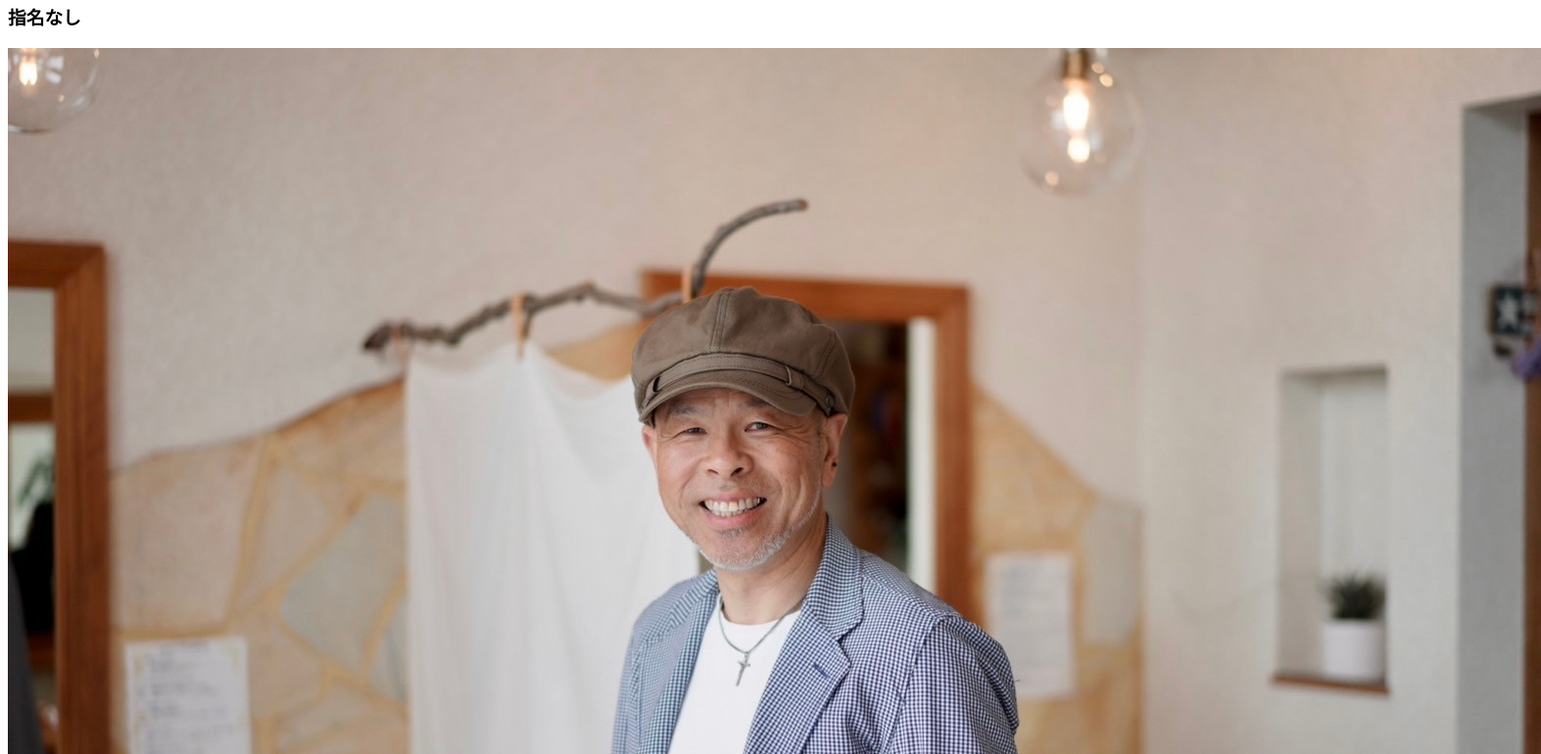
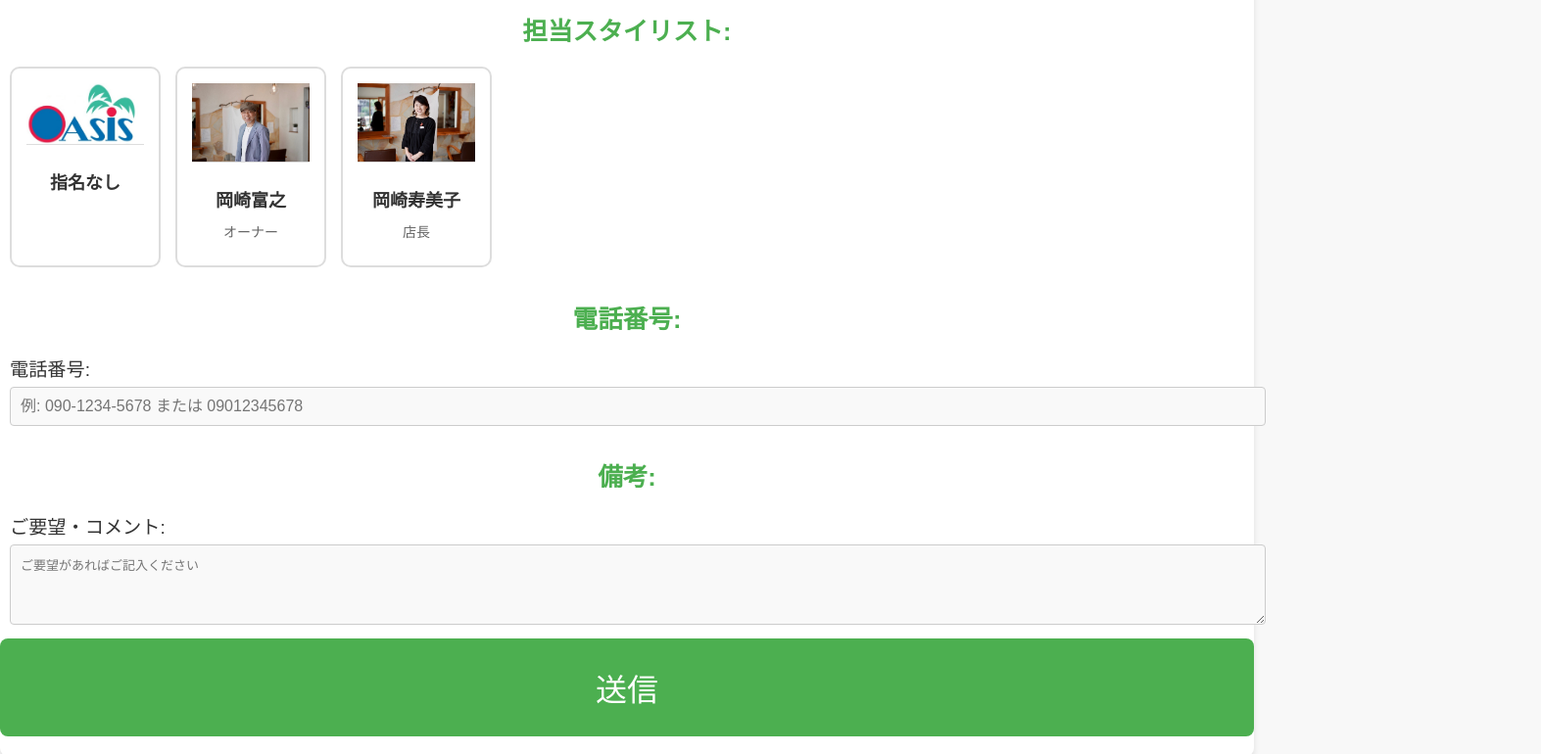
Before and after one commit to ZIN624/OASIS-MAIN, a plain HTML site: page index.html in a window 1280 px wide. Shown: the part 926-1696 px from the top of the page at 98% size, 1573 px wide, since content can reach past the window. Drawn offline with Linux system fonts and the light colour scheme.

Commit message:
Update style.css

```diff
--- a/style.css
+++ b/style.css
@@ -1,147 +1,224 @@
-<!DOCTYPE html>
-<html lang="ja">
-<head>
-  <meta charset="UTF-8">
-  <meta name="viewport" content="width=device-width, initial-scale=1.0">
-  <title>予約フォーム</title>
-  <link rel="stylesheet" href="style.css">
-</head>
+    /* 基本的なスタイル */
+    body {
+      font-family: 'Arial', sans-serif;
+      background-color: #f8f8f8;
+      color: #333;
+      margin: 0;
+      padding: 0;
 
-<body>
+    }
+    h1 {
+      text-align: center;
+      color: #FFF;
+      margin-top: 20px;
+      background-color: #4CAF50;
+      padding: 10px 0;
+    }
+    .title {
+      font-size: 1.6em;
+      color: #4CAF50;
+      margin-bottom: 10px;
+      text-align: center;
+    }
+    .date-container {
+      display: flex;
+      flex-direction: column;
+      margin-bottom: 20px;
+      padding-bottom: 20px;
+      background-color: #fff;
+      border-radius: 8px;
+      box-shadow: 0 4px 6px rgba(0, 0, 0, 0.1);
+    }
+    .input-wrapper {
+      margin: 10px;
+    }
+    .input-label {
+      font-size: 1.2em;
+      margin-bottom: 5px;
+      display: block;
+    }
+    .input-select,
+    .input-field,
+    .input-textarea {
+      font-size: 1em;
+      padding: 10px;
+      width: 100%;
+      border: 1px solid #ccc;
+      border-radius: 4px;
+      background-color: #f9f9f9;
+      transition: border-color 0.3s ease;
+    }
+    .input-select:focus,
+    .input-field:focus,
+    .input-textarea:focus {
+      outline: none;
+      border-color: #4CAF50;
+      background-color: #fff;
+    }
+    button {
+      padding: 12px;
+      font-size: 1.5em;
+      background-color: #4CAF50;
+      color: white;
+      border: none;
+      border-radius: 8px;
+      cursor: pointer;
+      width: 100%;
+      height: 100px;
+    }
+    button:hover {
+      background-color: #45a049;
+    }
+    #other-input-container {
+      display: none;
+    }
+    #addSecondChoice, #addThirdChoice {
+  margin: 10px 0; /* 上下に10pxの余白を追加 */
+  height: 60px; /* ボタンの高さを少し小さく */
+  font-size: 1.5em; /* フォントサイズを少し小さく */
+}
+/* スタイリストカードコンテナを横並びに */
+#stylist-container {
+  display: flex;
+  overflow-x: auto; /* 横スクロール可能に */
+  overflow-y: hidden; /* 縦スクロールを防ぐ */
+  gap: 15px; /* カード間のスペース */
+  padding: 10px;
+  scroll-snap-type: x mandatory; /* スナップスクロール */
+  -webkit-overflow-scrolling: touch; /* スムーズなスクロール（iOS用） */
+  scrollbar-width: thin; /* スクロールバーを細く */
+  scrollbar-color: #888 #f1f1f1; /* スクロールバーの色 */
+  white-space: nowrap; /* カードを横に並べる */
+}
 
-  <script src="https://static.line-scdn.net/liff/2.1/sdk.js"></script>
-  <h1>OASIS<br>予約希望フォーム</h1>
+/* 個々のカードのスタイル */
+.stylist-card {
+  flex: 0 0 auto; /* サイズを固定 */
+  width: 100px; /* カードの幅を固定 */
+  min-width: 120px; /* 最小幅 */
+  scroll-snap-align: center; /* スクロールのスナップポイント */
+  display: inline-flex;
+  flex-direction: column;
+  align-items: center;
+  border: 2px solid #ddd;
+  border-radius: 10px;
+  padding: 15px;
+  text-align: center;
+  transition: all 0.3s ease;
+}
+.stylist-card:hover {
+  transform: translateY(-10px); /* ホバーで浮き上がるエフェクト */
+}
 
-  <form id="reservationForm">
-    <!-- 名前 -->
-    <h2 class="title">予約者名</h2>
-    <div class="input-wrapper">
-      <label for="name" class="input-label">予約者名:</label>
-      <input type="text" id="name" name="name" placeholder="オアシス太郎" class="input-field" required><br><br>
-    </div>
+/* スタイリスト画像のスタイル */
+.stylist-image img {
+  width: 100%;
+  height: auto;
+  border-bottom: 1px solid #ddd;
+}
 
-    <!-- 第1希望 -->
-    <h2 class="title">第1希望</h2>
-    <div class="date-container">
-      <div class="input-wrapper">
+/* スタイリスト情報 */
+.stylist-info {
+  padding: 10px;
+}
 
+.stylist-info h3 {
+  margin: 10px 0;
+  font-size: 18px;
+  color: #333;
+}
 
-      <div class="input-wrapper">
-        <label for="day1" class="input-label">日:</label>
-        <select id="day1" name="day1" class="input-select" required></select>
-      </div>
+.stylist-info p {
+  margin: 0;
+  font-size: 14px;
+  color: #666;
+}
+/* 選択時のカードのスタイル */
+.stylist-card.selected {
+  border: 10px solid #4CAF50; /* 緑の枠線 */
+  box-shadow: 0 8px 10px rgba(0, 0, 0, 0.15);
+  background-color: #f9fff9; /* 少し緑がかった背景色 */
+}
 
-      <div class="input-wrapper">
-        <label for="time1" class="input-label">時間:</label>
-        <select id="time1" name="time1" class="input-select" required>
-          <!-- 時間の選択肢 -->
-          <option value="9:00">9:00</option>
-          <option value="10:00">10:00</option>
-          <option value="11:00">11:00</option>
-          <option value="12:00">12:00</option>
-          <option value="13:00">13:00</option>
-          <option value="14:00">14:00</option>
-          <option value="15:00">15:00</option>
-          <option value="16:00">16:00</option>
-          <option value="17:00">17:00</option>
-          <option value="18:00">18:00</option>
-        </select>
-      </div>
-    </div>
+/* 通常カードのスタイル */
+.stylist-card {
+  cursor: pointer; /* カーソルをクリック可能に */
+  transition: all 0.3s ease;
+}
 
-    <!-- 希望2 / 希望3の追加ボタン -->
-    <button type="button" id="addSecondChoice">第2希望を追加</button>
-    <div id="secondChoice"></div>
+/* 土日を赤く表示 */
+.red-day {
+  color: red;  /* LIFFのページ内では適用されます */
+}
 
+.hidden {
+  display: none;
+}
 
+/* 送信ボタンのスタイル */
+#submitReservation {
+  padding: 10px 20px;
+  background-color: #4CAF50;
+  color: white;
+  border: none;
+  cursor: pointer;
+  font-size: 32px;
+}
 
+#submitReservation:hover {
+  background-color: #4CAF50;
+}
 
-    <button type="button" id="addThirdChoice">第3希望を追加</button>
-    <div id="thirdChoice"></div>
+/* モーダル関連 */
+.modal {
+  display: none;
+  position: fixed;
+  z-index: 1;
+  left: 0;
+  top: 0;
+  width: 100%;
+  height: 100%;
+  overflow: auto;
+  background-color: rgba(0, 0, 0, 0.4);
+}
 
-<!-- 備考 -->
-<h2 class="title">メニュー:</h2>
-<div class="input-wrapper">
-  <label for="menu" class="input-label">ご希望メニュー</label>
-  <textarea id="menu" name="menu" class="input-field" rows="4" placeholder="(例)カットとカラーとトリートメント"></textarea>
-</div>
+.modal-content {
+  background-color: #fefefe;
+  margin: 15% auto;
+  padding: 20px;
+  border: 1px solid #888;
+  width: 80%;
+  height: 80%;
+  overflow: auto;
+  font-size: 18px;
+}
 
+.close {
+  color: #aaa;
+  float: right;
+  font-size: 28px;
+  font-weight: bold;
+}
 
+.close:hover,
+.close:focus {
+  color: black;
+  text-decoration: none;
+  cursor: pointer;
+}
 
-<!--スタッフ-->
-<h2 class="title">担当スタイリスト:</h2>
-<div id="stylist-container">
-  <!-- 必ずフォームの中か適切な場所にこの要素を追加 -->
-<input type="hidden" id="selectedStylistInput" name="stylist">
-<div class="stylist-card" data-stylist="指名なし">
-  <div class="stylist-image">
-    <img src="LINE_ALBUM_スタッフ写真_241130_1.jpg" alt="指名なし">
+.btn {
+  padding: 10px 20px;
+  background-color: #4CAF50;
+  color: white;
+  border: none;
+  cursor: pointer;
+  font-size: 30px;
+}
 
-  </div>
-  <div class="stylist-info">
-    <h3>指名なし</h3>
-
-  </div>
-</div>
-<div class="stylist-card" data-stylist="岡崎富之">
-    <div class="stylist-image">
-      <img src="LINE_ALBUM_スタッフ写真_241130_3.jpg" alt="岡崎富之">
-    </div>
-    <div class="stylist-info">
-      <h3>岡崎富之</h3>
-      <p>オーナー</p>
-    </div>
-  </div>
-  <div class="stylist-card" data-stylist="岡崎寿美子">
-    <div class="stylist-image">
-      <img src="LINE_ALBUM_スタッフ写真_241130_2.jpg" alt="岡崎寿美子">
-    </div>
-    <div class="stylist-info">
-      <h3>岡崎寿美子</h3>
-      <p>店長</p>
-    </div>
-  </div>
-</div>
-
-
-
-
-
-    <!-- 電話番号 -->
-    <h2 class="title">電話番号:</h2>
-    <div class="input-wrapper">
-      <label for="phoneNumber" class="input-label">電話番号:</label>
-      <input type="text" id="phoneNumber" class="input-field" placeholder="例: 090-1234-5678 または 09012345678" required>
-    </div>
-
-    <!-- 備考 -->
-    <h2 class="title">備考:</h2>
-    <div class="input-wrapper">
-      <label for="comments" class="input-label">ご要望・コメント:</label>
-      <textarea id="comments" name="comments" class="input-field" rows="4" placeholder="ご要望があればご記入ください"></textarea>
-    </div>
-
-
-
-<!-- 予約確認モーダル -->
-<div id="modal" class="modal">
-  <div class="modal-content">
-    <span class="close">&times;</span>
-    <h2>予約内容確認</h2>
-    <pre id="reservationDetails"></pre>
-    <button id="confirmReservation" class="btn">予約希望を送る</button>
-    <button id="cancelReservation" class="btn">修正する</button>
-  </div>
-</div>
-<!-- フォーム送信ボタン -->
-<button id="submitReservation" class="btn">送信</button>
-  </form>
-
-
-
-
-
-
-  <script src="script.js"></script>
-</body>
-</html>
+.btn:hover {
+  background-color: #317534;
+}
+.reservationDetails{
+   font-size: 300px;
+}
```
